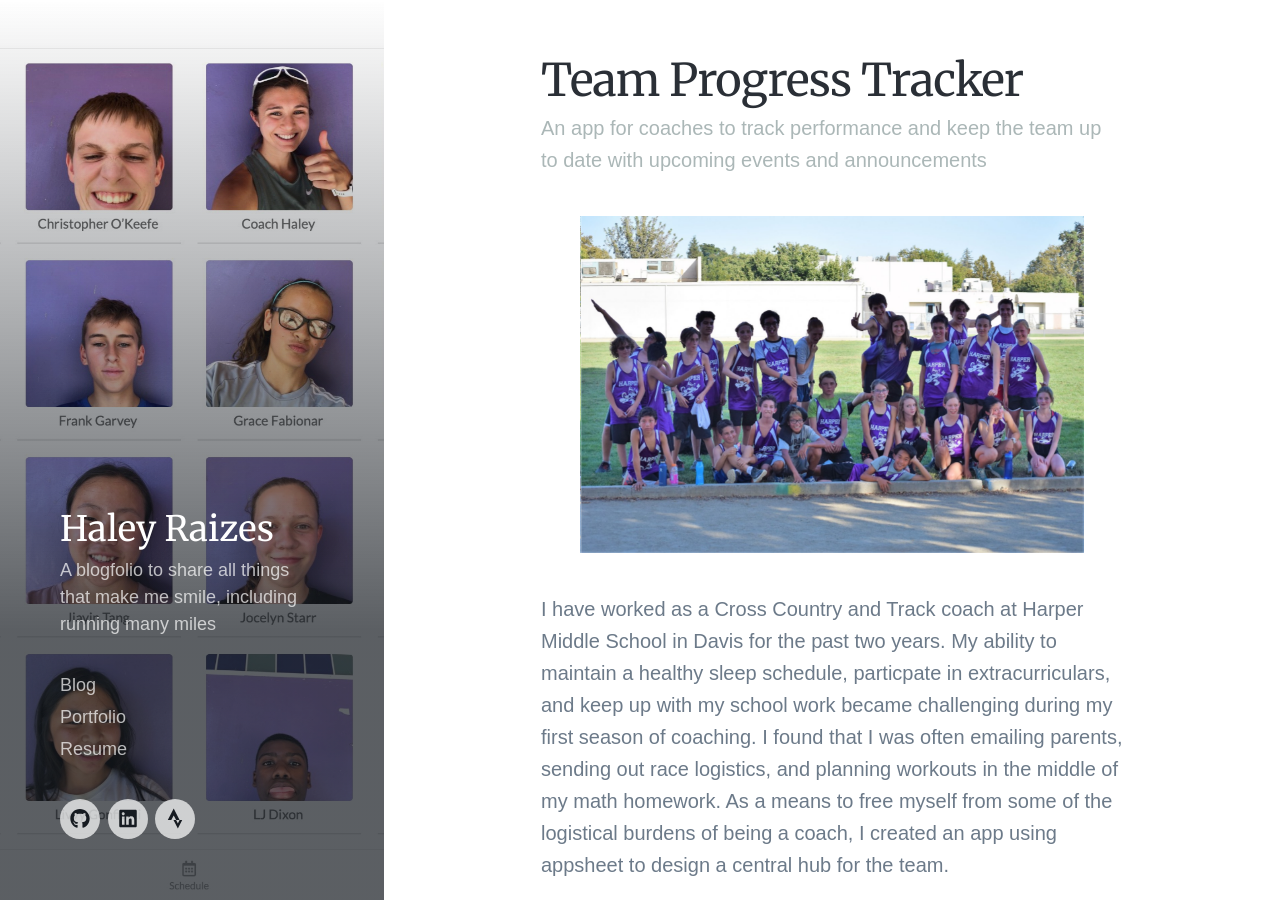
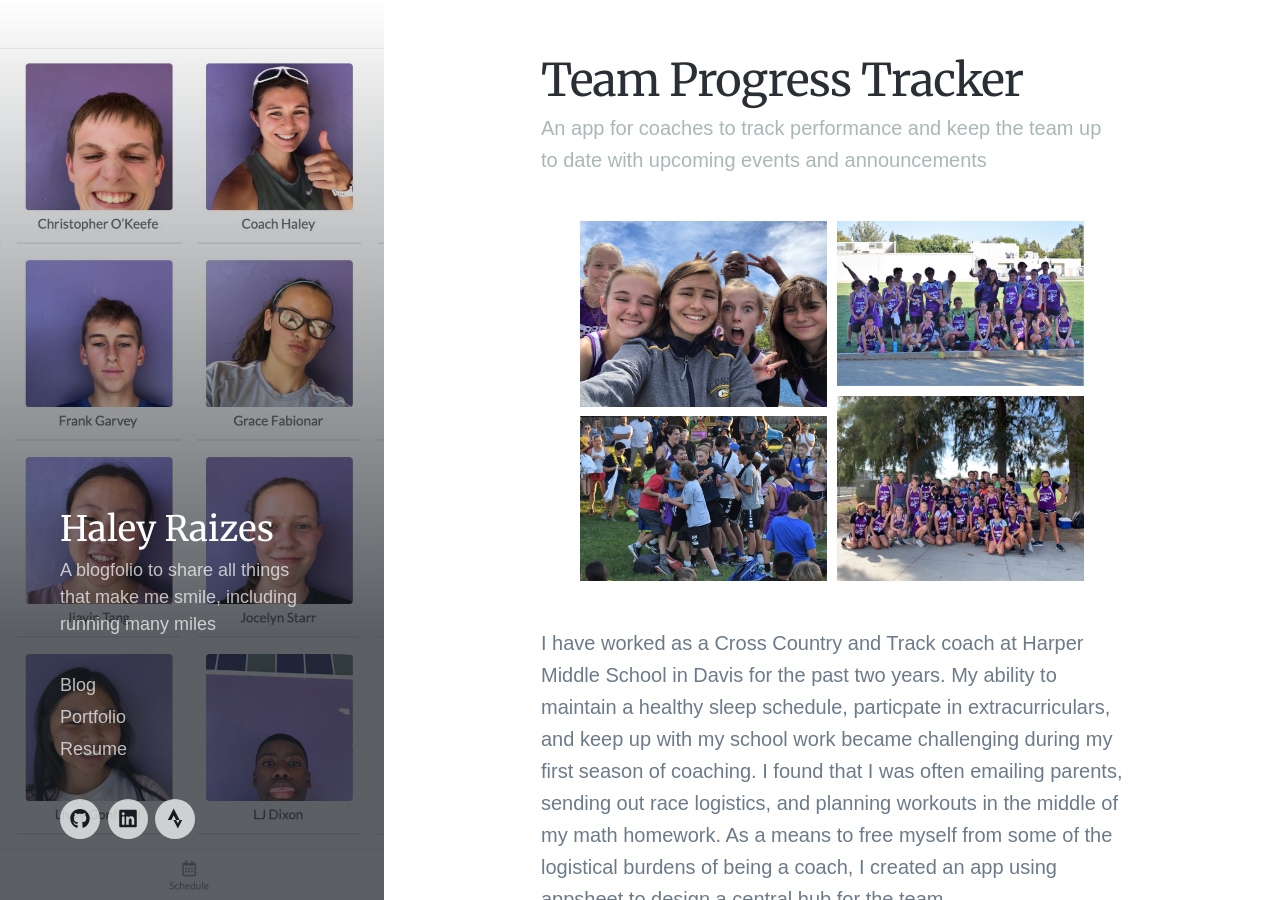
Before and after one commit to hraizes/hraizes.github.io, a Jekyll site: the page built from _projects/2019-06-30-team-prgress-tracker.md, in a window 1280 px wide and 900 px high. Built offline with Jekyll 4.4.1, drawn with Linux system fonts in a browser that asks for light colours; nearby versions of some CDN libraries; some web fonts are replaced.

Commit message:
Update tpt photos

```diff
--- a/_projects/2019-06-30-team-prgress-tracker.md
+++ b/_projects/2019-06-30-team-prgress-tracker.md
@@ -5,8 +5,11 @@ date: 2018-06-30 00:00:00
 featured_image: '/images/projects/tpt.jpg'
 ---
 
-<div class="gallery" data-columns="1">
+<div class="gallery" data-columns="2">
+    <img src="/images/projects/girls-team.jpg">
     <img src="/images/projects/team.jpg">
+    <img src="/images/haley/haley-team.jpg">
+    <img src="/images/projects/winning.jpg">
 </div>
 
 I have worked as a Cross Country and Track coach at Harper Middle School in Davis for the past two years. My ability to maintain a healthy sleep schedule, particpate in extracurriculars, and keep up with my school work became challenging during my first season of coaching. I found that I was often emailing parents, sending out race logistics, and planning workouts in the middle of my math homework. As a means to free myself from some of the logistical burdens of being a coach, I created an app using appsheet to design a central hub for the team.
```
Also changed, not shown: images/haley/haley-team.jpg (added), images/projects/girls-team.jpg (added), images/projects/winning.jpg (added).
